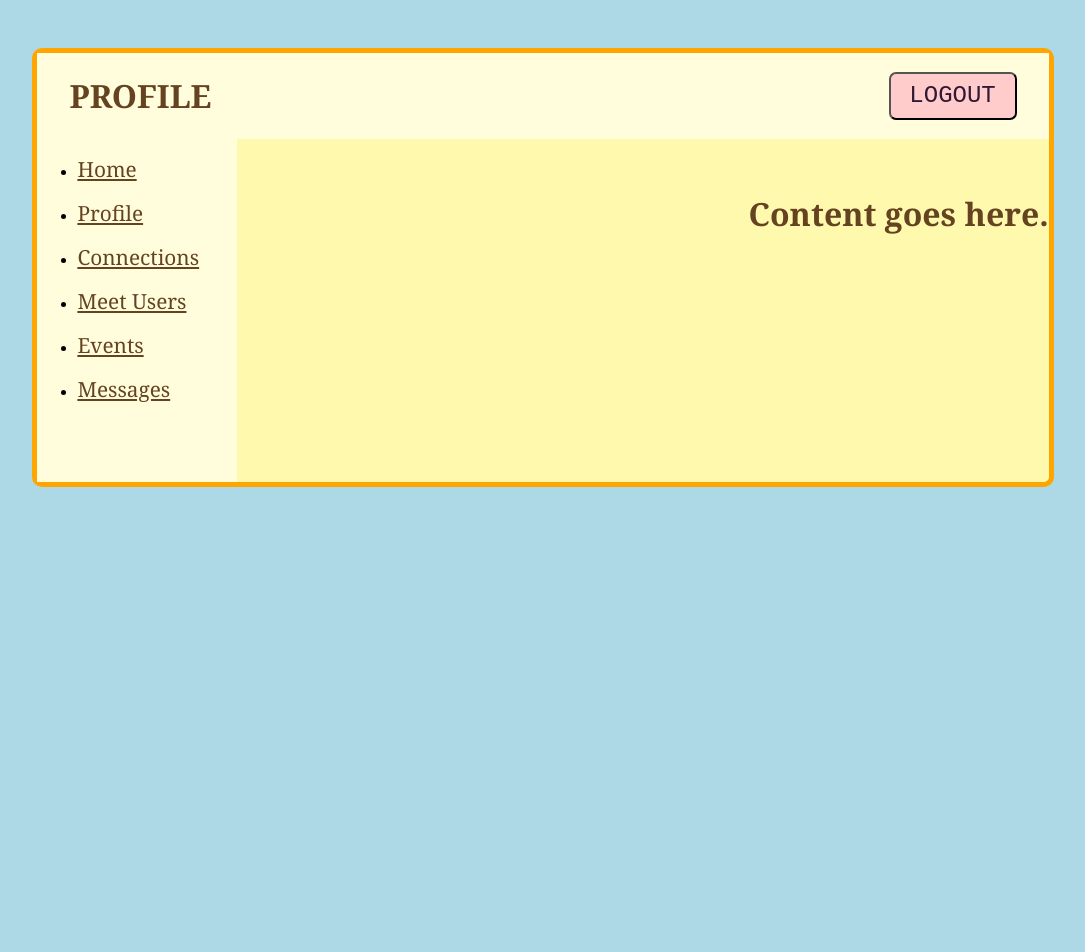
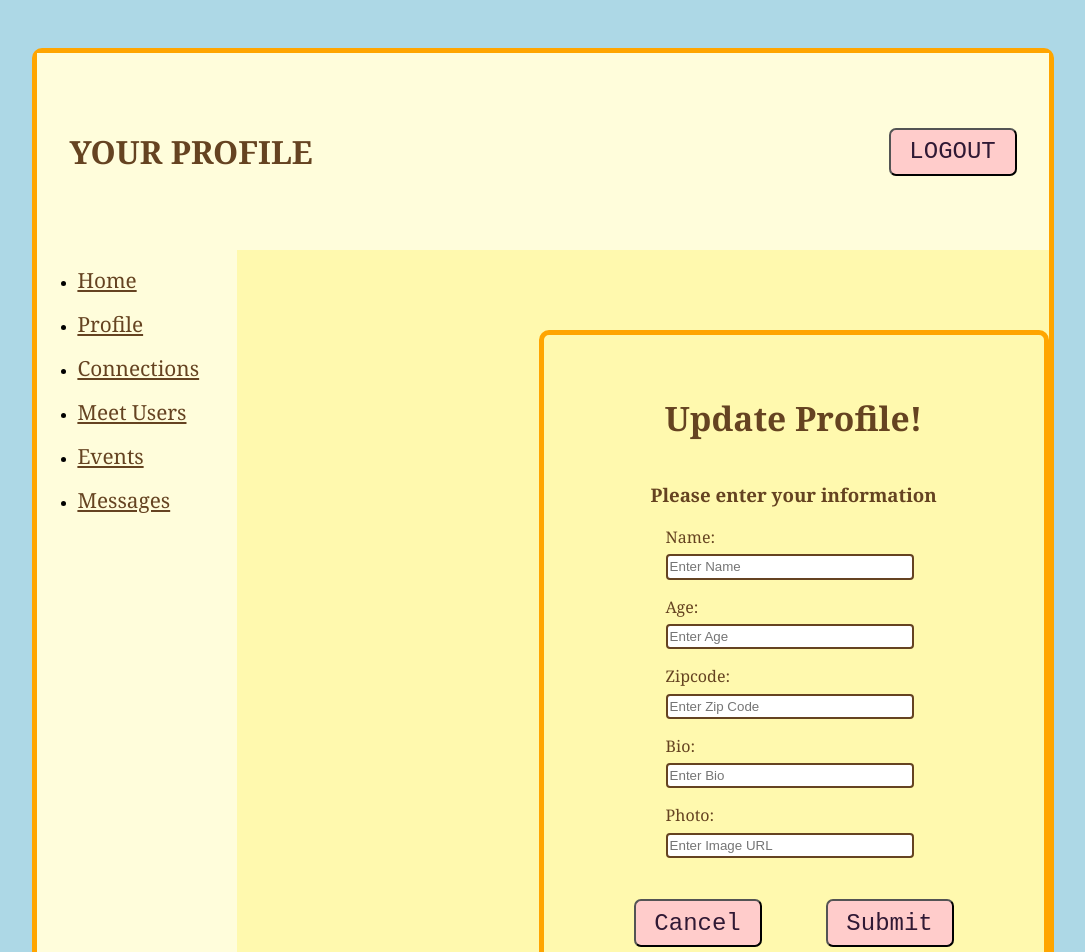
Before and after one commit to isaacwilhite/table-3-phase-4-project, a React (Create React App) app in the folder client/: page /profile in a window 1280 px wide. Shown: the top 952 px of the page, without its empty margins (102-1187 px from the left). Before the commit the page ends 800 px from the top, so only its background shows below. Built offline with nearby package versions, Linux system fonts and the light colour scheme; no server answers.

Commit message:
profile created

```diff
--- a/client/src/components/Login.js
+++ b/client/src/components/Login.js
@@ -1,5 +1,6 @@
 import { useNavigate } from 'react-router-dom';
 import { useState } from 'react';
+
 const Login = () => {
   const navigate = useNavigate()
   const [email, setEmail] = useState('')
--- a/client/src/components/Profile.js
+++ b/client/src/components/Profile.js
@@ -1,11 +1,12 @@
 import NavBar from './NavBar'
 import Header from './Header'
 import { useNavigate } from 'react-router-dom'
-import { useEffect } from 'react'
+import { useEffect, useState } from 'react'
 
 
 const Profile = () => {
   const navigate = useNavigate()
+  const [currentUser, setCurrentUser] = useState({})
 
   useEffect(() => {
     if (localStorage.getItem('user_active') == 'false') {
@@ -13,13 +14,78 @@ const Profile = () => {
     }
   }, []);
 
-  const title = 'PROFILE'
+  useEffect(() => {
+    fetch(`/current`)
+      .then(res => res.json())
+      .then(data => setCurrentUser(data))
+  }, [])
+
+  const [name, setName] = useState('')
+  const [age, setAge] = useState('')
+  const [zipcode, setZipcode] = useState('')
+  const [bio, setBio] = useState('')
+  const [imageUrl, setImageUrl] = useState('')
+
+  const handleChange = (e) => {
+    if (e.target.id == 'name_input') {
+      setName(e.target.value)
+    } else if (e.target.id == 'age_input') {
+      setAge(e.target.value)
+    } else if (e.target.id == 'zipcode_input') {
+      setZipcode(e.target.value)
+    } else if (e.target.id == 'bio_input') {
+      setBio(e.target.value)
+    } else if (e.target.id == 'photo_input') {
+      setImageUrl(e.target.value)
+    }
+  }
+
+  const handleUpdate = (e) => {
+    const id = currentUser.id
+    const data = {
+      "name": name,
+      "age": +age,
+      "zipcode": zipcode,
+      "bio": bio,
+      "profile_picture": imageUrl
+    }
+    fetch(`/users/${id}`, {
+      method: 'PATCH',
+      headers: {
+        "Content-Type" : "application/json"
+      },
+      body: JSON.stringify(data)
+    })
+    .then(res => res.json())
+    .then(data => console.log(data))
+  }
+
+  const title = 'YOUR PROFILE'
   return (
     <div className='container'>
       <Header title={title} />
       <NavBar />
       <div className='content'>
-        <h1>Content goes here.</h1>
+        <div className='modal'>
+          <h1 className='modaltitle'>Update Profile!</h1>
+          <h3 className='modaltag'>Please enter your information</h3>
+          <form id='profileForm'>
+            <label htmlFor='name_input'>Name:</label>
+            <input id='name_input' className='loginInput' type='text' onChange={handleChange} placeholder="Enter Name"></input>
+            <label htmlFor='age_input'>Age:</label>
+            <input id='age_input' className='loginInput' type='number' onChange={handleChange} placeholder="Enter Age"></input>
+            <label htmlFor='zipcode_input'>Zipcode:</label>
+            <input id='zipcode_input' className='loginInput' type='text' onChange={handleChange} placeholder="Enter Zip Code"></input>
+            <label htmlFor='bio_input'>Bio:</label>
+            <input id='bio_input' className='loginInput' type='text' onChange={handleChange} placeholder="Enter Bio"></input>
+            <label htmlFor='photo_input'>Photo:</label>
+            <input id='photo_input' className='loginInput' type='text' onChange={handleChange} placeholder="Enter Image URL"></input>
+          </form>
+          <div>
+            <button className='modalbutton' onClick={() => navigate('/')}>Cancel</button>
+            <button className='modalbutton' onClick={handleUpdate}>Submit</button>
+          </div>
+        </div>
       </div>
     </div>
   )
--- a/client/src/index.css
+++ b/client/src/index.css
@@ -136,6 +136,20 @@ button#logout:hover {
   border-radius: 10px;
 }
 
+#profileForm {
+  display: grid;
+}
+
+form input.loginInput {
+  margin: 0.5rem;
+  margin-left: 0rem;
+  margin-bottom: 1rem;
+  margin-top: 0.4rem;
+  width: 15rem;
+  height: 1.2rem;
+  border-radius: 4px;
+  border: 2px solid #654321;
+}
 
 /* ----------------------------------map-css-start--------------------------------------- */
 
```
Also changed, not shown: 2 other files (tests, documents, lock files or other folders).
